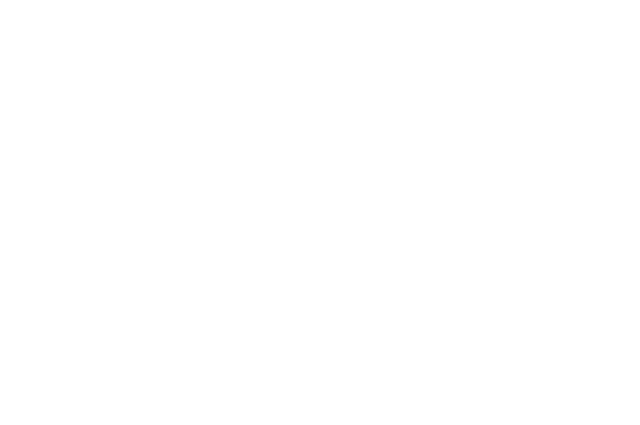
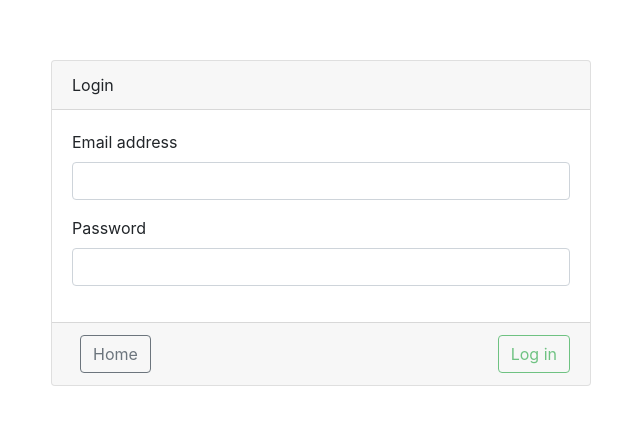
Before and after one commit to jdlcgarcia/ng-training, an Angular app: page /login in a window 1280 px wide. Before the commit this address led to /. Shown: the part 177-602 px from the top of the page, without its empty margins (319-959 px from the left). Built offline with nearby package versions, Linux system fonts and the light colour scheme.

Commit message:
login module, routing and ng-bootstrap

```diff
--- a/package.json
+++ b/package.json
@@ -16,9 +16,11 @@
     "@angular/compiler": "~11.2.12",
     "@angular/core": "~11.2.12",
     "@angular/forms": "~11.2.12",
+    "@angular/localize": "~11.2.12",
     "@angular/platform-browser": "~11.2.12",
     "@angular/platform-browser-dynamic": "~11.2.12",
     "@angular/router": "~11.2.12",
+    "@ng-bootstrap/ng-bootstrap": "^9.1.0",
     "bootstrap": "^4.6.0",
     "rxjs": "~6.6.0",
     "tslib": "^2.0.0",
--- a/src/app/app.module.ts
+++ b/src/app/app.module.ts
@@ -4,6 +4,7 @@ import { BrowserModule } from '@angular/platform-browser';
 import { AppRoutingModule } from './app-routing.module';
 import { AppComponent } from './app.component';
 import { UiModule } from './ui/ui.module';
+import { NgbModule } from '@ng-bootstrap/ng-bootstrap';
 
 @NgModule({
   declarations: [
@@ -12,7 +13,8 @@ import { UiModule } from './ui/ui.module';
   imports: [
     BrowserModule,
     AppRoutingModule,
-    UiModule
+    UiModule,
+    NgbModule
   ],
   providers: [],
   bootstrap: [AppComponent]
--- /dev/null
+++ b/src/app/pages/login/login-routing.module.ts
@@ -0,0 +1,11 @@
+import { NgModule } from '@angular/core';
+import { RouterModule, Routes } from '@angular/router';
+import { LoginComponent } from './login.component';
+
+const routes: Routes = [{ path: '', component: LoginComponent }];
+
+@NgModule({
+  imports: [RouterModule.forChild(routes)],
+  exports: [RouterModule]
+})
+export class LoginRoutingModule { }
--- /dev/null
+++ b/src/app/pages/login/login.component.html
@@ -0,0 +1,38 @@
+<!-- This flex container takes the full height and vertically centers the content -->
+<div class="d-flex flex-column h-100 justify-content-center">
+  <div class="container">
+    <div class="row">
+      <!-- This is a single column that is responsive -->
+      <div class="col-12 col-md-6 offset-md-3">
+        <div class="card">
+          <div class="card-header">Login</div>
+          <div class="card-body">
+            <!-- The formGroup 'form' is defined in the component class -->
+            <form [formGroup]="form">
+              <div class="form-group">
+                <label for="email">Email address</label>
+                <!-- The formControlName defines the name of the field in the formGroup -->
+                <input id="email" formControlName="email" type="email" required class="form-control" />
+              </div>
+              <div class="form-group">
+                <label for="password">Password</label>
+                <input id="password" formControlName="password" type="password" required class="form-control" />
+              </div>
+            </form>
+          </div>
+          <div class="card-footer">
+            <div class="d-flex justify-content-between">
+              <a routerLink="/" class="ml-2 btn btn-outline-secondary">
+                Home
+              </a>
+              <!-- The button has a click handler, it will be disabled if the form is not valid -->
+              <button (click)="submit()" [disabled]="!form.valid" type="submit" class="btn btn-outline-success">
+                Log in
+              </button>
+            </div>
+          </div>
+        </div>
+      </div>
+    </div>
+  </div>
+</div>
--- /dev/null
+++ b/src/app/pages/login/login.component.ts
@@ -0,0 +1,28 @@
+import { Component, OnInit } from '@angular/core';
+import { FormControl, FormGroup } from '@angular/forms';
+import { Router } from '@angular/router';
+
+@Component({
+  selector: 'app-login',
+  templateUrl: './login.component.html',
+  styleUrls: ['./login.component.scss']
+})
+export class LoginComponent implements OnInit {
+  // The form group defines the fields used in the form
+  form = new FormGroup({
+    email: new FormControl(''),
+    password: new FormControl(''),
+  });
+
+  // Inject the router so we can navigate after a successful login
+  constructor(private readonly router: Router) {}
+
+  ngOnInit(): void {}
+
+  public submit() {
+    // Use the form value to do authentication
+    console.log(this.form.value);
+    // Navigate after successful login
+    return this.router.navigate(['/']);
+  }
+}
--- a/src/polyfills.ts
+++ b/src/polyfills.ts
@@ -1,3 +1,7 @@
+/***************************************************************************************************
+ * Load `$localize` onto the global scope - used if i18n tags appear in Angular templates.
+ */
+import '@angular/localize/init';
 /**
  * This file includes polyfills needed by Angular and is loaded before the app.
  * You can add your own extra polyfills to this file.
--- a/src/styles.scss
+++ b/src/styles.scss
@@ -4,3 +4,6 @@ html,
 body {
   height: 100%;
 }
+
+/* Importing Bootstrap SCSS file. */
+@import '~bootstrap/scss/bootstrap';
```
Also changed, not shown: src/app/app-routing.module.ts (+8 -0 lines), src/app/pages/login/login.module.ts (added, +19 -0 lines), src/app/pages/login/login.component.scss (added), 2 other files (tests, documents, lock files or other folders).
